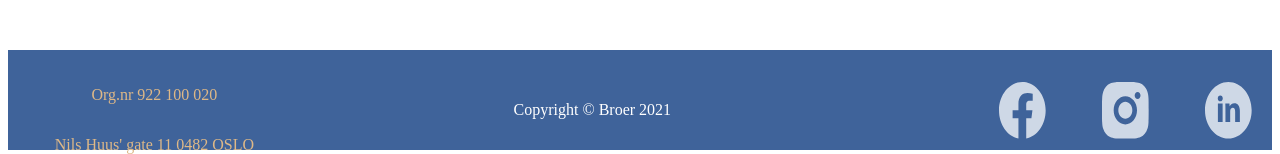
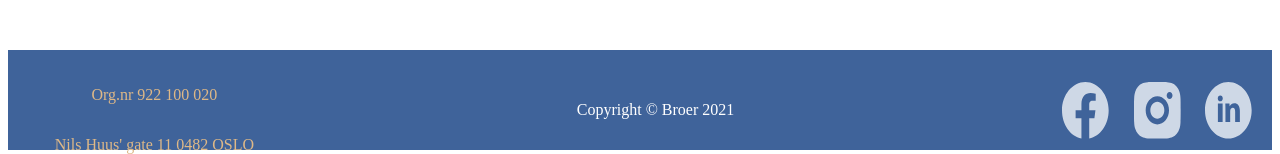
Before and after one commit to Ammar1992-MK/broer_organisation, a React (Create React App) app in the folder app/broer/: page / in a window 1280 px wide. Shown: the part 919-1073 px from the top of the page. Built offline with nearby package versions, Linux system fonts and the light colour scheme.

Commit message:
Fixed Css in footer

```diff
--- a/app/broer/src/components/Homepage/homePage.css
+++ b/app/broer/src/components/Homepage/homePage.css
@@ -80,7 +80,7 @@
     flex-direction: row;
     justify-content: space-between;
     align-items: center;
-    width : 55%;
+    max-width : 55%;
     height : 70%;
 }
 .get-to-know-us-container{
--- a/app/broer/src/components/footer.css
+++ b/app/broer/src/components/footer.css
@@ -24,13 +24,13 @@
     color: #ffffff;
     display: flex;
     align-items: center;
-    width : 20%;
+    max-width : 25%;
     min-width : 15%;
 }
 
 .icons-container{
 
-    width : 20%;
+    max-width : 25%;
     min-width: 15%;
     display: flex;
     align-items: center;
```
